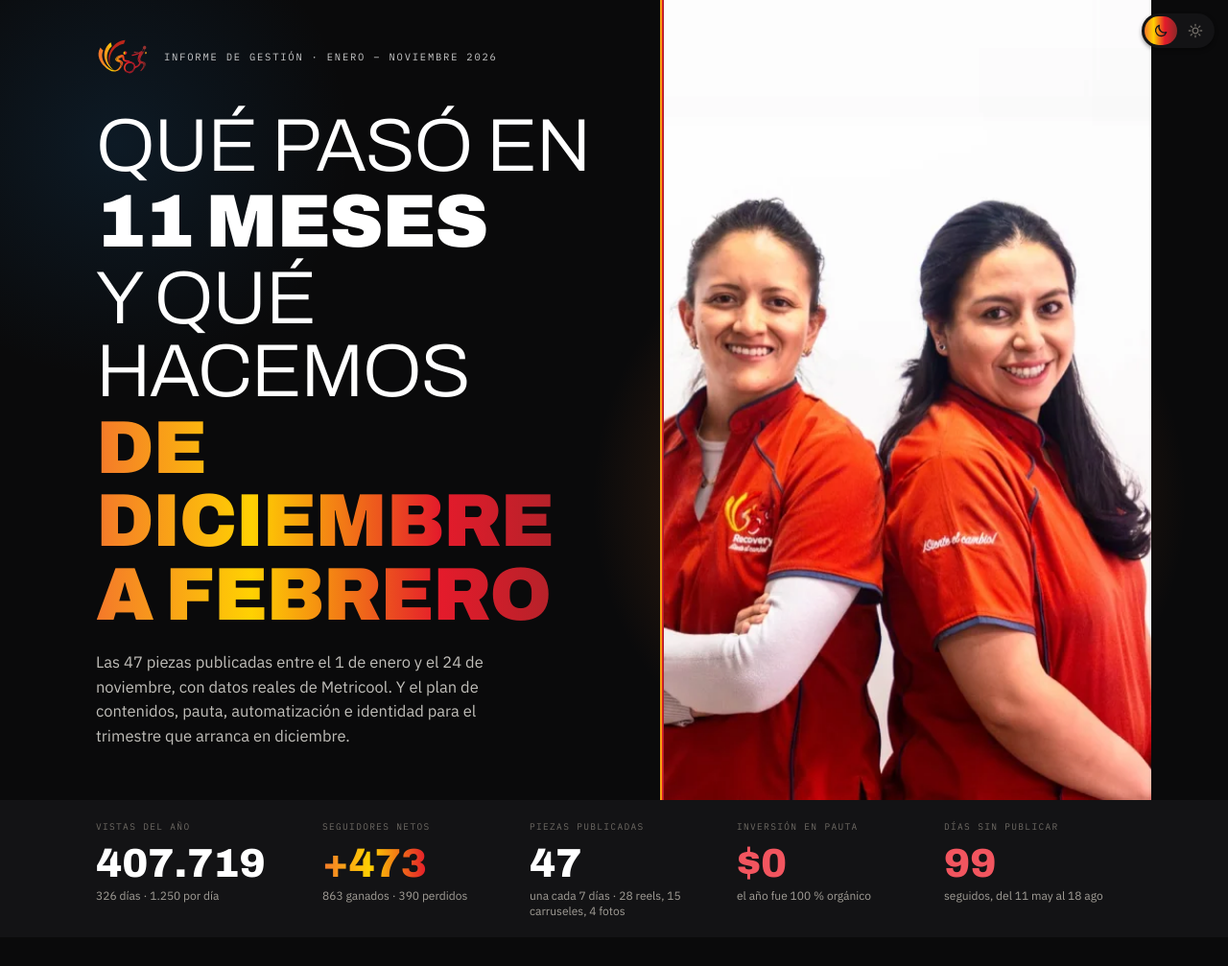
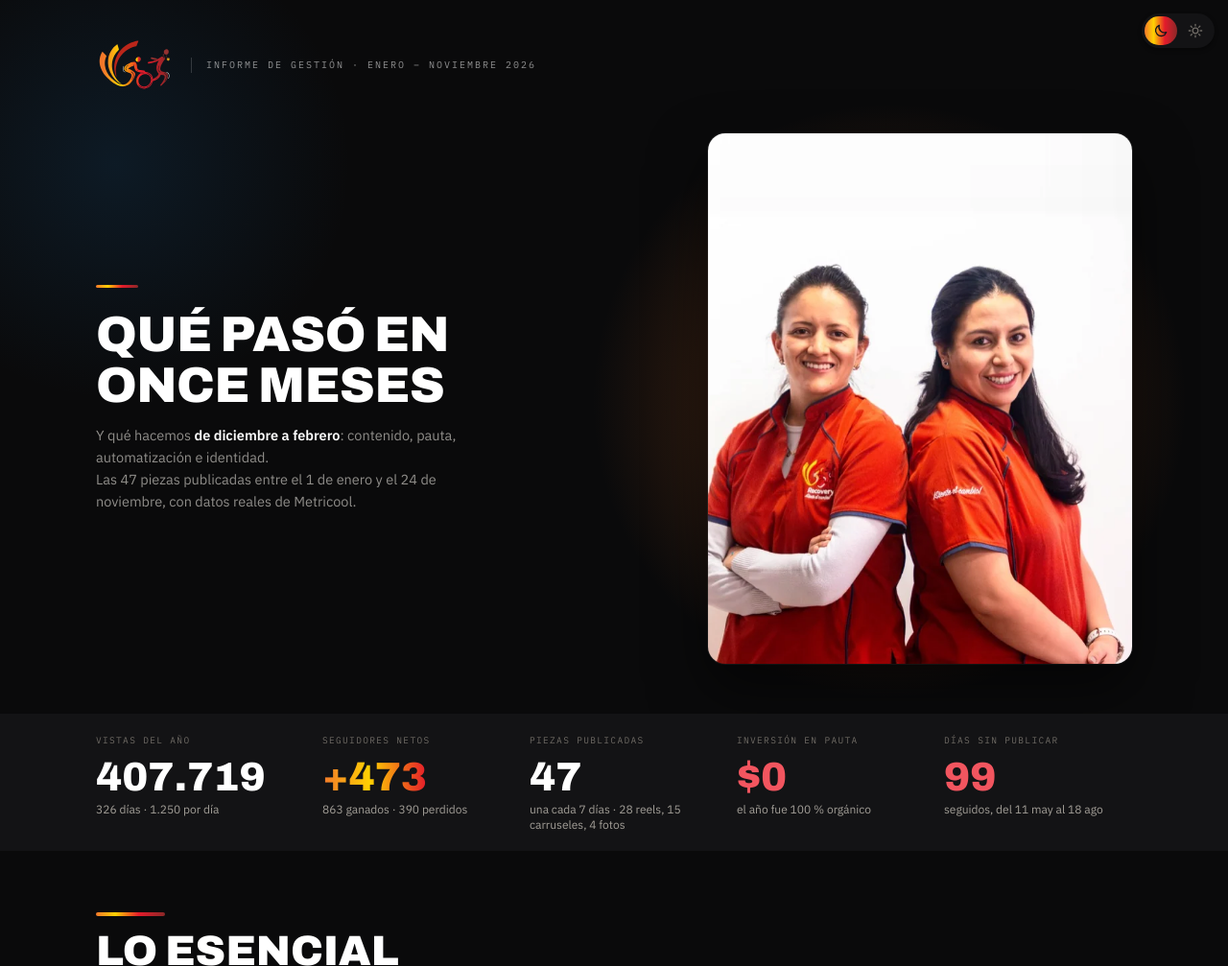
Before and after one commit to Pro-motion-sport-marketing/recovery-guias, a plain HTML site: page informe/index.html in a window 1280 px wide. Shown: the top 1007 px of the page at 96% size. Drawn offline with Linux system fonts and the light colour scheme.

Commit message:
Portada: tarjeta redondeada, logo legible y jerarquia titulo-subtitulo
Co-Authored-By: Claude Opus 5 <noreply@anthropic.com>

```diff
--- a/informe/index.html
+++ b/informe/index.html
@@ -54,34 +54,32 @@ img{max-width:100%}
   background:radial-gradient(closest-side,rgba(30,107,168,.17),transparent 70%)}
 .hero .in{position:relative;width:100%;max-width:1120px;margin:0 auto;padding:40px 20px 0;
   display:flex;flex-direction:column;min-height:inherit}
-.hero .top{display:flex;align-items:center;gap:13px;margin-bottom:34px}
-.hero .top img{width:58px;height:auto}
-.hero .top span{font-family:var(--mono);font-size:10.5px;letter-spacing:.17em;text-transform:uppercase;color:rgba(255,255,255,.78)}
-.hgrid{flex:1;display:flex;align-items:flex-end}
-.htx{padding-bottom:54px;width:100%;max-width:min(580px,56%)}
-.hfoto{position:absolute;top:0;right:0;bottom:0;width:clamp(290px,40vw,560px);overflow:hidden;
-  background:none;border:0;border-radius:0;padding:0;margin:0}
-.hfoto::before{content:"";position:absolute;left:0;top:0;bottom:0;width:4px;z-index:2;background:var(--grad)}
-.hfoto img{display:block;width:100%;height:100%;object-fit:cover;object-position:52% 38%}
+.hero .top{display:flex;align-items:center;gap:15px;margin-bottom:0}
+.hero .top img{width:84px;height:auto}
+.hero .top span{font-family:var(--mono);font-size:10px;letter-spacing:.2em;text-transform:uppercase;
+  color:rgba(255,255,255,.55);padding-left:15px;border-left:1px solid rgba(255,255,255,.17)}
+.hgrid{flex:1;display:grid;grid-template-columns:minmax(0,1fr) minmax(300px,.74fr);
+  gap:40px;align-items:center;padding:44px 0 52px}
+.htx{min-width:0}
+.hregla{width:44px;height:3px;border:0;border-radius:99px;background:var(--grad);margin:0 0 22px}
+.hsub{font-size:clamp(17px,2vw,21px);line-height:1.38;color:rgba(255,255,255,.80);
+  margin:0 0 20px;max-width:30ch;font-weight:400}
+.hsub b{color:#fff;font-weight:600}
+.hfoto{position:relative;margin:0;padding:0;border:0;background:none;overflow:hidden;
+  border-radius:18px;box-shadow:0 26px 60px rgba(0,0,0,.55),0 0 0 1px rgba(255,255,255,.09);
+  aspect-ratio:4/5}
+.hfoto img{display:block;width:100%;height:100%;object-fit:cover;object-position:52% 46%}
 @media(max-width:880px){
   .hero{min-height:0}
-  .hero .in{padding-bottom:0}
-  .hgrid{display:block}
-  .htx{max-width:none;padding-bottom:30px}
-  .hfoto{position:relative;width:auto;height:min(40vh,310px);
-    margin:0 -20px;inset:auto}
-  .hfoto::before{left:0;right:0;bottom:auto;width:auto;height:4px}
-  .hfoto img{object-position:52% 84%}
+  .hero .in{padding:30px 20px 0}
+  .hgrid{grid-template-columns:1fr;gap:28px;padding:30px 0 34px}
+  .hfoto{aspect-ratio:5/4}
+  .hfoto img{object-position:52% 62%}
   }
-h1{font-family:var(--display);font-size:clamp(40px,6.6vw,78px);line-height:.98;margin:0 0 20px;
-  text-transform:uppercase;color:#fff;letter-spacing:-.018em;text-wrap:balance}
-h1 span{display:block;padding-block:.02em}
-h1 .l{font-stretch:74%;font-weight:300}
-h1 .b{font-stretch:70%;font-weight:900}
-h1 .g{font-stretch:70%;font-weight:900;
-  background:var(--grad);-webkit-background-clip:text;background-clip:text;color:transparent;
-  padding-bottom:.08em;margin-bottom:-.08em}
-.hero p{max-width:46ch;color:rgba(239,236,230,.80);font-size:clamp(14.5px,1.7vw,16.5px);margin:0;line-height:1.55}
+h1{font-family:var(--display);font-stretch:76%;font-weight:860;
+  font-size:clamp(33px,4.4vw,52px);line-height:1.02;margin:0 0 14px;
+  text-transform:uppercase;color:#fff;letter-spacing:-.012em;text-wrap:balance}
+.hero p{max-width:44ch;color:rgba(239,236,230,.58);font-size:14.5px;margin:0;line-height:1.6}
 
 /* ============ TIRA DE CIFRAS ============ */
 .tirawrap{background:var(--carbon);border-top:1px solid var(--borde);border-bottom:1px solid var(--borde)}
@@ -449,11 +447,13 @@ footer{margin-top:60px;padding-top:22px;border-top:1px solid var(--borde);displa
 <div class="hero">
   <div class="aura2"></div><div class="aura"></div>
   <div class="in">
-    <div class="top"><img src="assets/recovery-logo.svg" alt="Recovery"><span>Informe de gestión · Enero – Noviembre 2026</span></div>
+    <div class="top"><img src="assets/recovery-logo-oscuro.svg" alt="Recovery"><span>Informe de gestión · Enero – Noviembre 2026</span></div>
     <div class="hgrid">
       <div class="htx">
-        <h1><span class="l">Qué pasó en</span><span class="b">11 meses</span><span class="l">y qué hacemos</span><span class="g">de diciembre a febrero</span></h1>
-        <p>Las 47 piezas publicadas entre el 1 de enero y el 24 de noviembre, con datos reales de Metricool. Y el plan de contenidos, pauta, automatización e identidad para el trimestre que arranca en diciembre.</p>
+        <hr class="hregla">
+        <h1>Qué pasó en once meses</h1>
+        <p class="hsub">Y qué hacemos <b>de diciembre a febrero</b>: contenido, pauta, automatización e identidad.</p>
+        <p>Las 47 piezas publicadas entre el 1 de enero y el 24 de noviembre, con datos reales de Metricool.</p>
       </div>
       <figure class="hfoto">
         <img src="assets/equipo-panel.webp" width="724" height="795" alt="Fisioterapeutas del equipo de Recovery con el uniforme de la marca" fetchpriority="high">
```
Also changed, not shown: informe/assets/recovery-logo-oscuro.svg (added).
